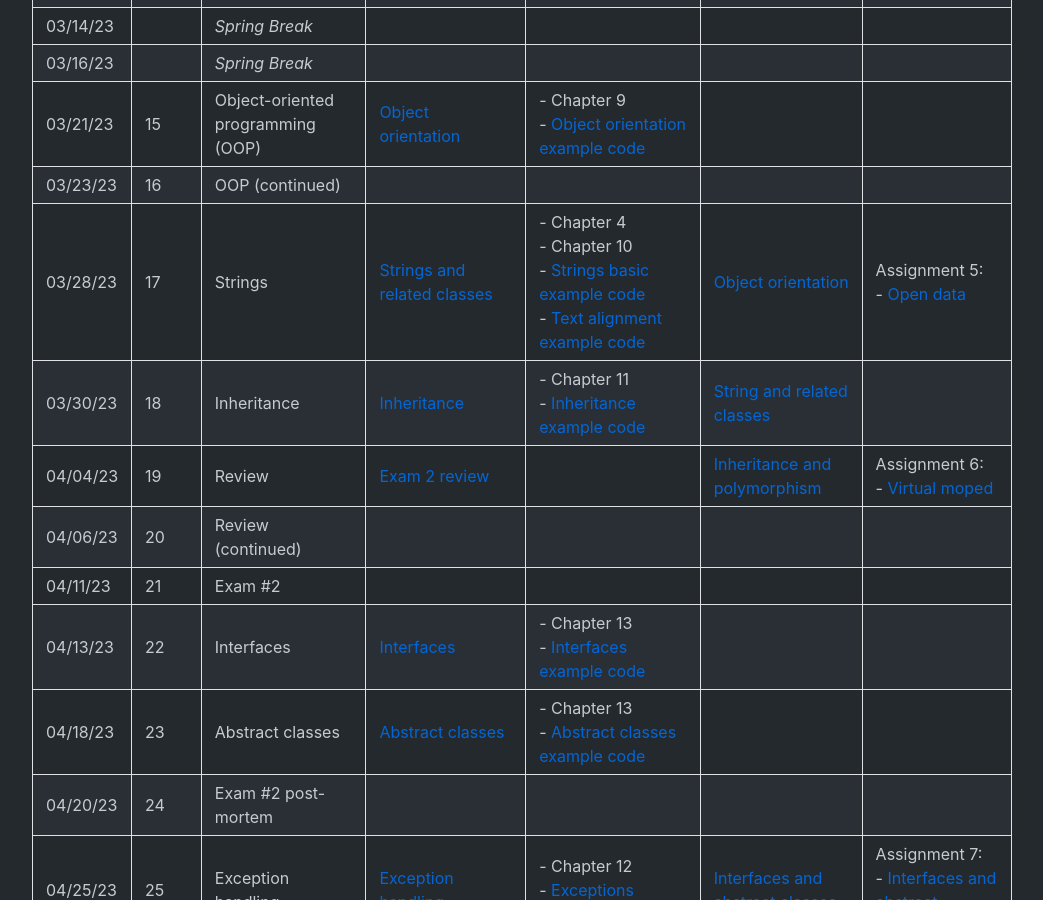
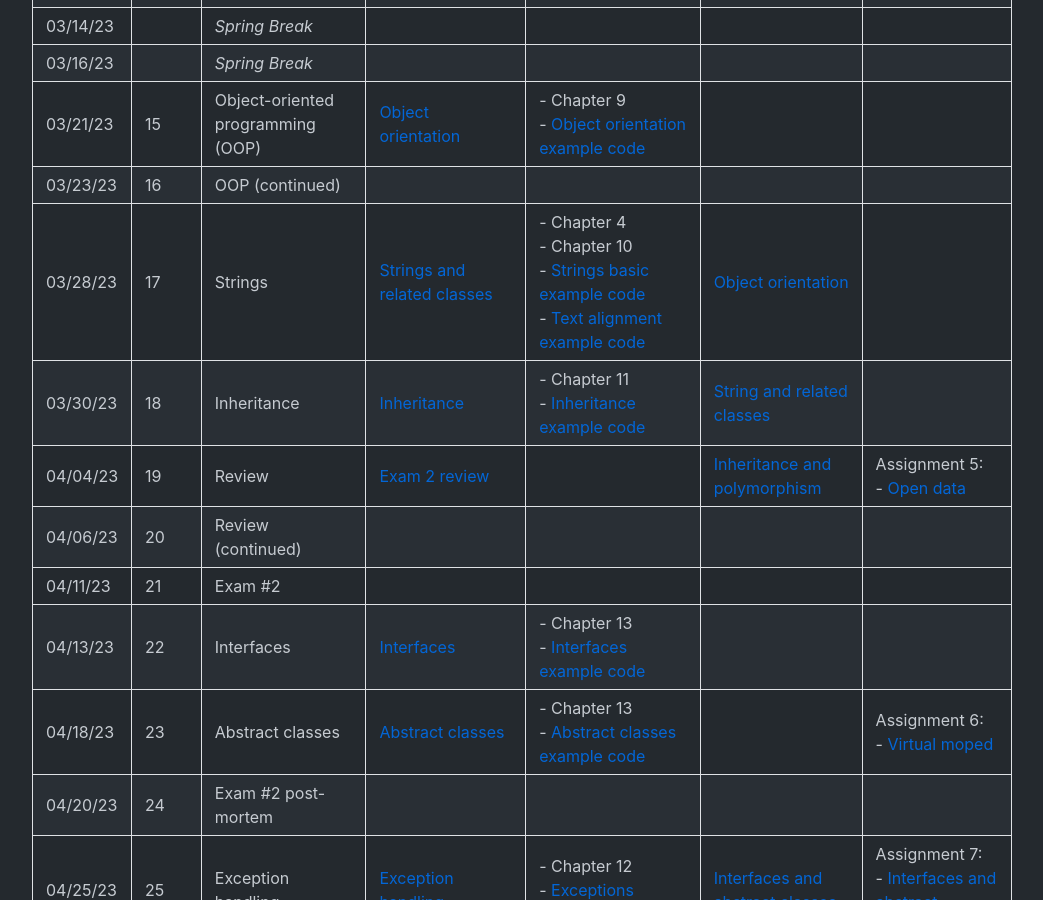
Before and after one commit to nyu-daniel-zint/intro-to-computer-science-2024-spring, a Jekyll site: the page built from content/schedule.md, in a window 1280 px wide and 900 px high, scrolled down 1589 px. Shown: the whole window, without its empty margins (118-1161 px from the left). Built offline with Jekyll 4.4.1, drawn with Linux system fonts in a browser that asks for light colours; comment, search, counter and statistics services are not loaded.

Commit message:
Delaying deadlines for assignments 5 and 6.

```diff
--- a/content/schedule.md
+++ b/content/schedule.md
@@ -30,13 +30,13 @@ Department of Computer Science
 | 03/16/23 |       | _Spring Break_                                           |                                                                                           |                                                                                                                                                                                                                                                    |                                                                        |                                                                                                                                                                                                                                                                                                                                                                                    |
 | 03/21/23 | 15    | Object-oriented programming (OOP)                        | [Object orientation](./slides/object-orientation)                                         | - Chapter 9<br />- [Object orientation example code](https://github.com/nyu-java-programming/simple-object-examples)                                                                                                                               |                                                                        |                                                                                                                                                                                                                                                                                                                                                                                    |
 | 03/23/23 | 16    | OOP (continued)                                          |                                                                                           |                                                                                                                                                                                                                                                    |                                                                        |                                                                                                                                                                                                                                                                                                                                                                                    |
-| 03/28/23 | 17    | Strings                                                  | [Strings and related classes](./slides/strings-as-objects)                                | - Chapter 4<br />- Chapter 10<br />- [Strings basic example code](https://github.com/nyu-java-programming/string-examples)<br />- [Text alignment example code](https://github.com/nyu-java-programming/text-alignment)                            | [Object orientation](https://forms.gle/vtGefFjsSuLWpwUG9)              | Assignment 5:<br />- [Open data](https://classroom.github.com/a/s02V0fmQ)                                                                                                                                                                                                                                                                                                          |
+| 03/28/23 | 17    | Strings                                                  | [Strings and related classes](./slides/strings-as-objects)                                | - Chapter 4<br />- Chapter 10<br />- [Strings basic example code](https://github.com/nyu-java-programming/string-examples)<br />- [Text alignment example code](https://github.com/nyu-java-programming/text-alignment)                            | [Object orientation](https://forms.gle/vtGefFjsSuLWpwUG9)              |                                                                                                                                                                                                                                                                                                                                                                                    |
 | 03/30/23 | 18    | Inheritance                                              | [Inheritance](./slides/inheritance)                                                       | - Chapter 11<br />- [Inheritance example code](https://github.com/nyu-java-programming/simple-inheritance-example)                                                                                                                                 | [String and related classes](https://forms.gle/eoqJ2wcndKNp18kt7)      |                                                                                                                                                                                                                                                                                                                                                                                    |
-| 04/04/23 | 19    | Review                                                   | [Exam 2 review](./slides/exam-2-review)                                                   |                                                                                                                                                                                                                                                    | [Inheritance and polymorphism](https://forms.gle/w6QQSJTXjXNVmSJS9)    | Assignment 6:<br />- [Virtual moped](https://classroom.github.com/a/qFUUQaDM)                                                                                                                                                                                                                                                                                                      |
+| 04/04/23 | 19    | Review                                                   | [Exam 2 review](./slides/exam-2-review)                                                   |                                                                                                                                                                                                                                                    | [Inheritance and polymorphism](https://forms.gle/w6QQSJTXjXNVmSJS9)    | Assignment 5:<br />- [Open data](https://classroom.github.com/a/s02V0fmQ)                                                                                                                                                                                                                                                                                                          |
 | 04/06/23 | 20    | Review (continued)                                       |                                                                                           |                                                                                                                                                                                                                                                    |                                                                        |                                                                                                                                                                                                                                                                                                                                                                                    |
 | 04/11/23 | 21    | Exam #2                                                  |                                                                                           |                                                                                                                                                                                                                                                    |                                                                        |                                                                                                                                                                                                                                                                                                                                                                                    |
 | 04/13/23 | 22    | Interfaces                                               | [Interfaces](./slides/interfaces)                                                         | - Chapter 13<br />- [Interfaces example code](https://github.com/nyu-java-programming/interface-examples)                                                                                                                                          |                                                                        |                                                                                                                                                                                                                                                                                                                                                                                    |
-| 04/18/23 | 23    | Abstract classes                                         | [Abstract classes](./slides/abstract-classes)                                             | - Chapter 13<br />- [Abstract classes example code](https://github.com/nyu-java-programming/abstract-classes-examples)                                                                                                                             |                                                                        |                                                                                                                                                                                                                                                                                                                                                                                    |
+| 04/18/23 | 23    | Abstract classes                                         | [Abstract classes](./slides/abstract-classes)                                             | - Chapter 13<br />- [Abstract classes example code](https://github.com/nyu-java-programming/abstract-classes-examples)                                                                                                                             |                                                                        | Assignment 6:<br />- [Virtual moped](https://classroom.github.com/a/qFUUQaDM)                                                                                                                                                                                                                                                                                                      |
 | 04/20/23 | 24    | Exam #2 post-mortem                                      |                                                                                           |                                                                                                                                                                                                                                                    |                                                                        |                                                                                                                                                                                                                                                                                                                                                                                    |
 | 04/25/23 | 25    | Exception handling                                       | [Exception handling](./slides/exception-handling)                                         | - Chapter 12<br />- [Exceptions example code](https://github.com/nyu-java-programming/exceptions-examples)                                                                                                                                         | [Interfaces and abstract classes](https://forms.gle/xf6SyaF4hFd2Uqrp8) | Assignment 7:<br />- [Interfaces and abstract classes](https://classroom.github.com/a/TddmUEfc)                                                                                                                                                                                                                                                                                    |
 | 04/27/23 | 26    | Recursion                                                | [Recursion](./slides/recursion)                                                           | - Chapter 18<br />- [Recursion example code](https://github.com/nyu-java-programming/recursion-examples)                                                                                                                                           | [Exceptions](https://forms.gle/Cj45tm8JHsREMEmy6)                      |                                                                                                                                                                                                                                                                                                                                                                                    |
```
